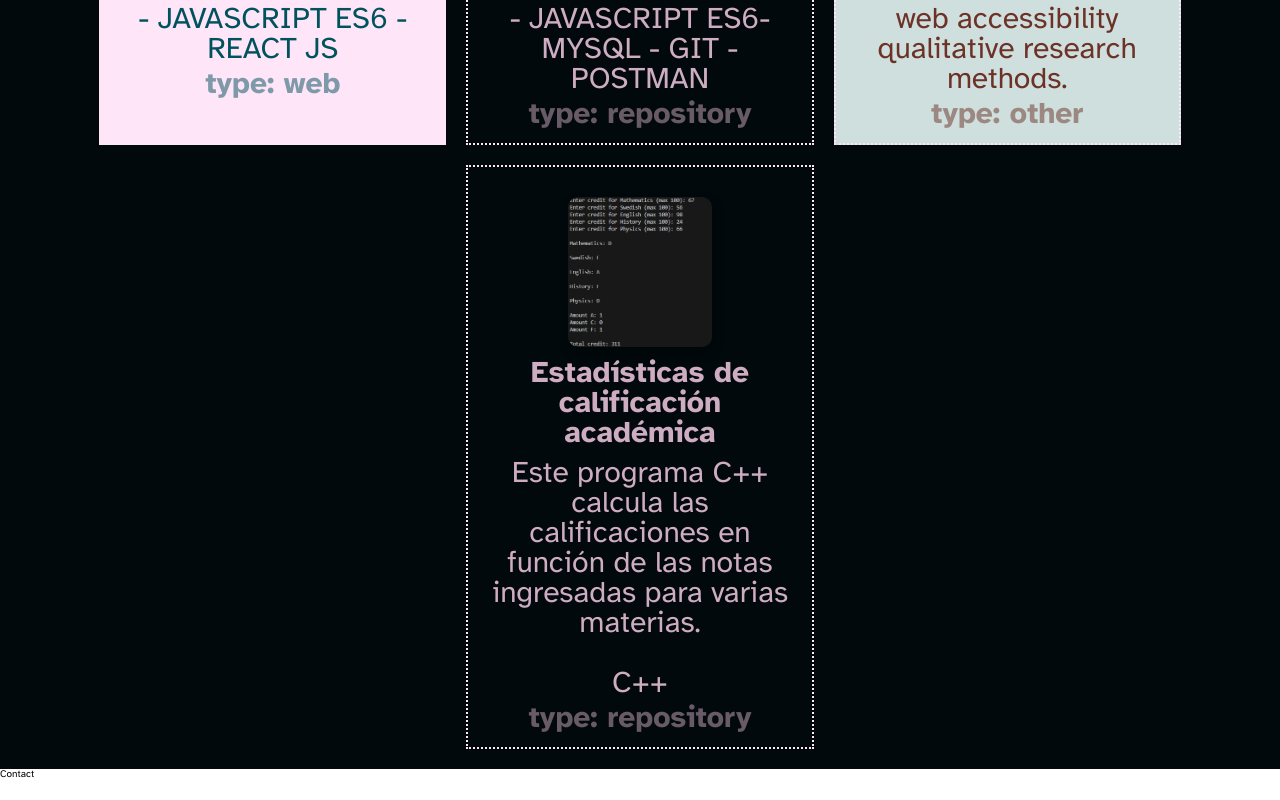
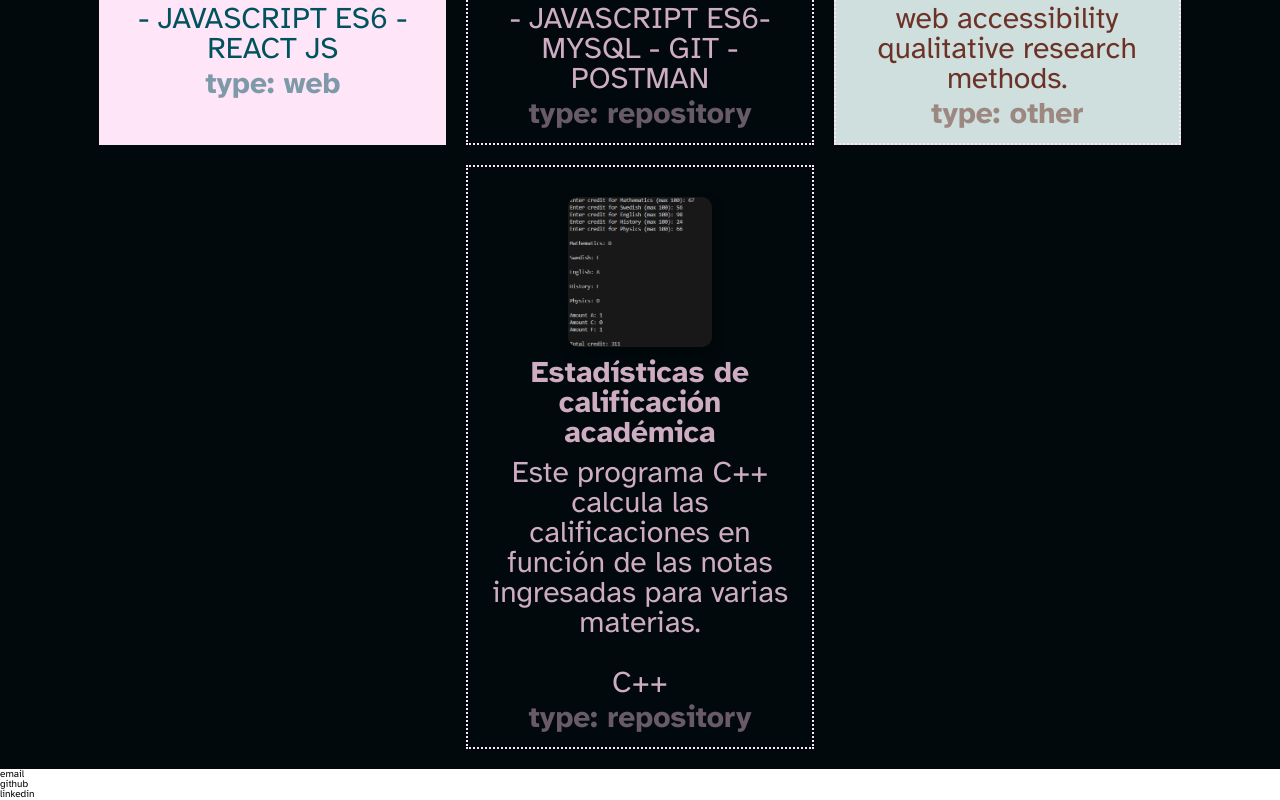
Before and after one commit to Pi-Rey/portfolio, a React (Vite) app: page / in a window 1280 px wide. Shown: the part 1823-2623 px from the top of the page. Built offline with nearby package versions, Linux system fonts and the light colour scheme.

Commit message:
continue with games style

```diff
--- a/src/components/Contact.jsx
+++ b/src/components/Contact.jsx
@@ -1,9 +1,38 @@
-
-
 function Contact() {
   return (
-    <div id="contact">Contact</div>
-  )
+    <section className="contact">
+      <ul className="contact--ul">
+        <li>
+          <a
+            className="contact--ul__a"
+            href="mailto:pilar.rrdgz@gmail.com"
+            target="_blank"
+          >
+            email
+          </a>
+        </li>
+
+        <li>
+          <a
+            className="contact--ul__a"
+            href="https://github.com/Pi-Rey"
+            target="_blank"
+          >
+            github
+          </a>
+        </li>
+        <li>
+          <a
+           className="contact--ul__a"
+            href="https://www.linkedin.com/in/pilar-rey-rodriguez/"
+            target="_blank"
+          >
+            linkedin
+          </a>
+        </li>
+      </ul>
+    </section>
+  );
 }
 
-export default Contact
+export default Contact;
--- a/src/styles/Game.scss
+++ b/src/styles/Game.scss
@@ -1,14 +1,4 @@
 @import "./Variables";
-// .sectiongame{
-//     background-color: rgba(0, 0, 0, 0.432);
-//     width: 100vw;
-//     height: 100vh;
-//     display: flex;
-//     flex-direction: column;
-//     justify-content: center;
-//     align-items: center;
-//     position: fixed;
-// }
 
 .sectiongame {
   width: 100%;
@@ -23,8 +13,8 @@
   margin: 0;
   padding: 0;
   .modal {
-    min-width: fit-content;
-  width: 180px;
+    //  min-width: fit-content;
+    width: 200px;
     margin-left: auto;
     margin-right: auto;
     padding: 5px;
@@ -33,8 +23,8 @@
 
     z-index: 3; /* places the modal dialog on top of everything else */
     position: fixed;
-  top: 25%;
-  left: 20%; //quizás no ajustar esto a mano, sino cambiar el % del width del .modal para ajustarlo a % o vw
+    top: 25vh;
+    left: calc(50vw - 100px);
     display: flex;
     flex-direction: column;
     justify-content: center;
@@ -42,21 +32,51 @@
   }
   .modal .btn-play {
     text-align: center;
+    padding: 5px;
+    border-radius: 5px;
+    cursor: pointer;
+    background-color: $dark-turquoise;
+    color: $pinky;
+    font-weight: bolder;
+    margin: 5px 0;
+    &:hover {
+      box-shadow: 0px 0px 9px 9px rgb(122 66 129 / 31%);
+    }
+
+  @media screen and (width >= 768px) {
+    //  padding-left: 6rem;
+    font-size: $font-size-tablet;
+  }
+  @media screen and (width >= 1024px) {
+    //  padding-left: 8rem;
+    font-size: $font-size-computer;
   }
   }
-
-
+}
 
 .modalCloseButton {
   float: right;
   position: absolute;
-  top: 10px;
-  left: 92%;
-  height: 25px;
+  top: 8px;
+  right: 8px;
+  height: 20px;
+  width: 20px;
+  font-size: $font-size-mobile;
+  color: $earth;
+  font-weight: bolder;
+  cursor: pointer;
+  border-radius: 5px;
+  &:hover {
+    box-shadow: 0px 0px 15px 10px rgba(109, 49, 39, 0.452);
   }
-// .modalCloseButton img {
-// 	border:0;
-// }
+
+  @media screen and (width >= 768px) {
+    font-size: $font-size-tablet; //ajustar los tamaños de la caja a esto.
+  }
+  @media screen and (width >= 1024px) {
+    font-size: $font-size-computer;
+  }
+}
 
 .screen-reader-offscreen {
   position: absolute;
@@ -97,3 +117,14 @@
   background-color: antiquewhite;
   color: antiquewhite;
 }
+.msg{
+    margin: 5px;
+    font-size: $font-size-mobile;
+    background-color: red;
+    @media screen and (width >= 768px) {
+        font-size: $font-size-tablet;
+      }
+      @media screen and (width >= 1024px) {
+        font-size: $font-size-computer;
+      }
+}
--- a/src/styles/Menu.scss
+++ b/src/styles/Menu.scss
@@ -67,5 +67,8 @@
       background-color: $pinky-contrast;
       color: $turquoise;
     }
+    li{
+        cursor: pointer;
+    }
   }
 }
```
Also changed, not shown: src/images/banner.png (added). Lines whose indentation alone changed are shown as unchanged.
